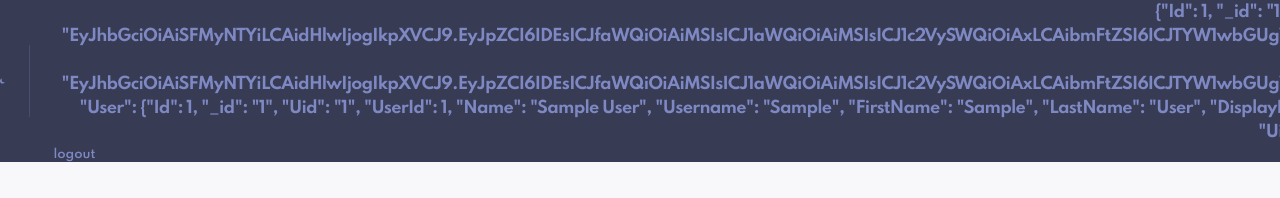
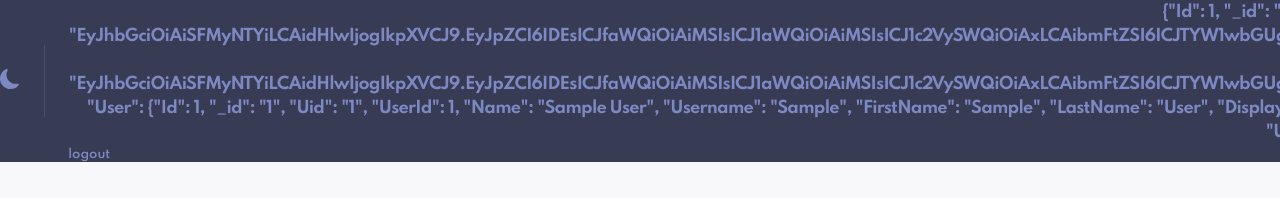
Before and after one commit to MathisHumbert/react-invoice-app, a React (Create React App) app: page / in a window 1280 px wide. Shown: the top 198 px of the page. Built offline with nearby package versions, Linux system fonts and the light colour scheme; no server answers; sample sign-in values are in the browser's storage.

Commit message:
working on dark theme

```diff
--- a/src/Components/HomeInvoicePage/SingleInvoice.js
+++ b/src/Components/HomeInvoicePage/SingleInvoice.js
@@ -50,7 +50,7 @@ const Wrapper = styled.article`
     top: 24px;
 
     span {
-      color: var(--secondary-color);
+      color: var(--special-color);
     }
   }
 
--- a/src/Components/InvoicePage/SidebarEdit.js
+++ b/src/Components/InvoicePage/SidebarEdit.js
@@ -54,7 +54,7 @@ const Wrapper = styled.aside`
       font-size: 24px;
 
       span {
-        color: var(--secondary-color);
+        color: var(--special-color);
       }
     }
   }
--- a/src/Components/InvoicePage/TopInfo.js
+++ b/src/Components/InvoicePage/TopInfo.js
@@ -39,7 +39,7 @@ const Wrapper = styled.article`
 
   h3 {
     span {
-      color: var(--secondary-color);
+      color: var(--special-color);
     }
   }
 `;
--- a/src/Components/Navbar.js
+++ b/src/Components/Navbar.js
@@ -1,18 +1,34 @@
+import { useEffect } from 'react';
 import styled from 'styled-components';
 import { BsFillSunFill, BsFillMoonFill } from 'react-icons/bs';
 import { UserImage, Logo } from './';
+import { useDispatch, useSelector } from 'react-redux';
+import { toggleTheme } from '../redux/actions/toggleActions';
 
 const Navbar = () => {
-  const light = true;
+  const dispatch = useDispatch();
+  const { theme } = useSelector((state) => state.toggleReducer);
+
+  useEffect(() => {
+    if (theme) {
+      document.documentElement.className = 'light-theme';
+    } else {
+      document.documentElement.className = 'dark-theme';
+    }
+  }, [theme]);
+
   return (
     <Wrapper>
       <Logo />
       <div className='right'>
-        {light ? (
-          <BsFillMoonFill className='icon' />
-        ) : (
-          <BsFillSunFill className='icon' />
-        )}
+        <button type='button' onClick={() => dispatch(toggleTheme())}>
+          {theme ? (
+            <BsFillMoonFill className='icon' />
+          ) : (
+            <BsFillSunFill className='icon' />
+          )}
+        </button>
+
         <div className='vr'></div>
         <UserImage />
       </div>
@@ -21,7 +37,7 @@ const Navbar = () => {
 };
 
 const Wrapper = styled.nav`
-  background: var(--secondary-bcg);
+  background: var(--navbar-bcg);
   display: flex;
   justify-content: space-between;
   align-items: center;
@@ -44,6 +60,10 @@ const Wrapper = styled.nav`
       border-radius: 50%;
     }
 
+    button {
+      background: transparent;
+    }
+
     .icon {
       font-size: 20px;
       color: var(--secondary-color);
--- a/src/index.css
+++ b/src/index.css
@@ -3,12 +3,13 @@
 :root {
   --primary-color: #0c0e16;
   --secondary-color: #7e88c3;
-  --white-color: #fff;
   --primary-bcg: #f8f8fb;
   --main-bcg: #fff;
   --secondary-bcg: #373b53;
   --ternary-bcg: #f9fafe;
   --border-color: #dfe3fa;
+  --navbar-bcg: #373b53;
+  --white-color: #fff;
   --red-color: #ec5757;
   --purple-color: #7c5dfa;
   --orange-color: #ff8f00;
@@ -20,11 +21,31 @@
   --long-transition: all 0.8s ease-in-out;
 }
 
+html.dark-theme {
+  --primary-color: #fff;
+  --secondary-color: #dfe3fa;
+  --primary-bcg: #141625;
+  --main-bcg: #1e2139;
+  --secondary-bcg: #0c0e16;
+  --ternary-bcg: #252945;
+  --border-color: #252945;
+  --navbar-bcg: #1e2139;
+  --special-color: #777f98;
+}
+
+/*
+btn / btn hover color
+navbar color
+landing / login page
+set theme local storage
+tablet / desktop view
+*/
+
 * {
   margin: 0;
   padding: 0;
   box-sizing: border-box;
-  transition: var(--transition);
+  transition: background 0.5s ease-in-out, color 0.5s ease-in-out;
 }
 
 #root {
@@ -97,6 +118,7 @@ button {
   font-family: 'Spartan', sans-serif;
   transition: border 0.3s linear;
   cursor: pointer;
+  background: var(--main-bcg);
 }
 
 .input:focus {
--- a/src/redux/actions/actions.js
+++ b/src/redux/actions/actions.js
@@ -5,6 +5,7 @@ export const CLOSE_EDIT_SIDEBAR = 'CLOSE_EDIT_SIDEBAR';
 export const OPEN_NEW_SIDEBAR = 'OPEN_NEW_SIDEBAR';
 export const CLOSE_NEW_SIDEBAR = 'CLOSE_NEW_SIDEBAR';
 export const TOGGLE_DELETION = 'TOGGLE_DELETION';
+export const TOGGLE_THEME = 'TOGGLE_THEME';
 
 // formActions
 export const HANDLE_SENDER_INFO = 'HANDLE_SENDER_INFO';
--- a/src/redux/actions/toggleActions.js
+++ b/src/redux/actions/toggleActions.js
@@ -5,6 +5,7 @@ import {
   TOGGLE_DELETION,
   OPEN_EDIT_SIDEBAR,
   CLOSE_EDIT_SIDEBAR,
+  TOGGLE_THEME,
 } from './actions';
 
 export const toggleFilters = () => {
@@ -38,3 +39,7 @@ export const closeEditSidebar = () => {
 export const toggleDeletion = () => {
   return (dispatch) => dispatch({ type: TOGGLE_DELETION });
 };
+
+export const toggleTheme = () => {
+  return (dispatch) => dispatch({ type: TOGGLE_THEME });
+};
--- a/src/redux/reducer/toggleReducer.js
+++ b/src/redux/reducer/toggleReducer.js
@@ -5,6 +5,7 @@ import {
   TOGGLE_DELETION,
   OPEN_EDIT_SIDEBAR,
   CLOSE_EDIT_SIDEBAR,
+  TOGGLE_THEME,
 } from '../actions/actions';
 
 const inititalState = {
@@ -12,6 +13,7 @@ const inititalState = {
   isEditSidebarOpen: false,
   isNewSidebarOpen: false,
   isDeletionOpen: false,
+  theme: true,
 };
 
 const toggleReducer = (state = inititalState, { type, payload }) => {
@@ -39,6 +41,10 @@ const toggleReducer = (state = inititalState, { type, payload }) => {
     return { ...state, isDeletionOpen: !state.isDeletionOpen };
   }
 
+  if (type === TOGGLE_THEME) {
+    return { ...state, theme: !state.theme };
+  }
+
   return state;
 };
 
```
